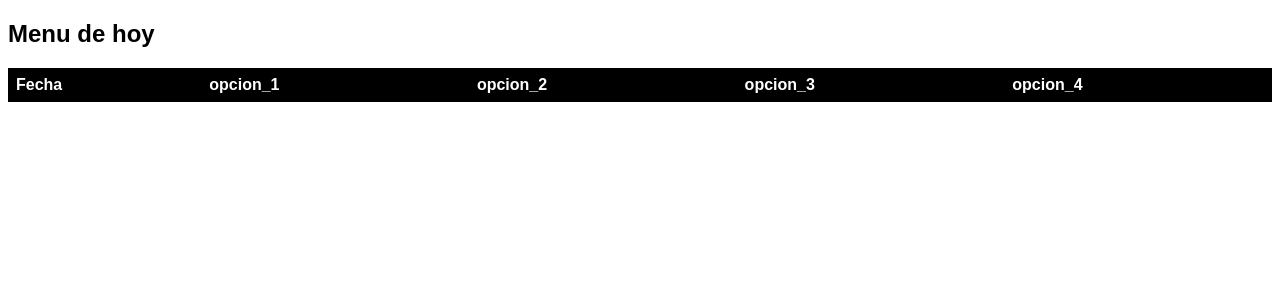
After one commit to sezniv/backend-test-master, a Django app: template app_nora/templates/app_nora/pagina_personalizada.html in a window 1280 px wide. The commit adds this page. Shown: the top 300 px of the page. Run offline with Django 3.2, Linux system fonts and the light colour scheme; the template is opened without the code that fills it, so the values that code supplies are empty; parts of the project's set-up code (start-up, migrations or seed data) failed here and were passed over.

Commit message:
se crea confirmacion para eliminar el menu, pruebas de vista de menu segun formato solicitado

```diff
--- a/app_nora/models.py
+++ b/app_nora/models.py
@@ -1,6 +1,12 @@
 from django.db import models
 from django.core import validators
 import uuid
+from django.contrib.auth.models import User
+
+
+class Usuario(models.Model):
+
+    usuario = models.OneToOneField(User, on_delete = models.CASCADE)
 
 class Menu(models.Model):
 
--- /dev/null
+++ b/app_nora/templates/app_nora/pagina_personalizada.html
@@ -0,0 +1,34 @@
+{% load static %}
+<!DOCTYPE html>
+<html lang="en">
+<head>
+    <meta charset="UTF-8">
+    <meta name="viewport" content="width=device-width, initial-scale=1.0">
+    <title>Document</title>
+    <link rel="stylesheet" href="{% static 'app_nora/css/style.css' %}">
+</head>
+<body>
+    <div>
+        <h2>Menu de hoy</h2>
+        <table class="table">
+            <tr>
+                <th>Fecha</th>
+                <th>opcion_1</th>
+                <th>opcion_2</th>
+                <th>opcion_3</th>
+                <th>opcion_4</th>
+            </tr>
+
+        {% for menu in menu %}
+            <tr><div>
+                <td>{{menu.fecha}}</td></div>
+                <td>{{menu.opcion_1}}</td>
+                <td>{{menu.opcion_2}}</td>
+                <td>{{menu.opcion_3}}</td>
+                <td>{{menu.opcion_4}}</td>
+            </tr>
+        {% endfor %}
+        </table>
+    </div>
+</body>
+</html>
--- a/app_nora/urls.py
+++ b/app_nora/urls.py
@@ -23,6 +23,7 @@ urlpatterns = [
     path('listar_menu', views.ListarMenu.as_view(), name="listar_menu"),
     path('crear_menu', views.CreateMenu.as_view(), name="crear_menu"),
     path('<pk>/editar_menu', views.EditMenu.as_view(), name="editar_menu"),
-    path('<pk>/borrar_db_cbv', views.DeleteMenu.as_view(), name="eliminar_menu")
+    path('<pk>/eliminar_menu', views.DeleteMenu.as_view(), name="eliminar_menu"),
+    path('menu/<id>/', views.UrlMenu.as_view(), name="url_menu"),
 
 ]
```
Also changed, not shown: app_nora/templates/app_nora/menu_confirm_delete.html (added, +16 -0 lines), app_nora/templates/app_nora/menu_list.html (+4 -3 lines), app_nora/views.py (+49 -1 lines).
